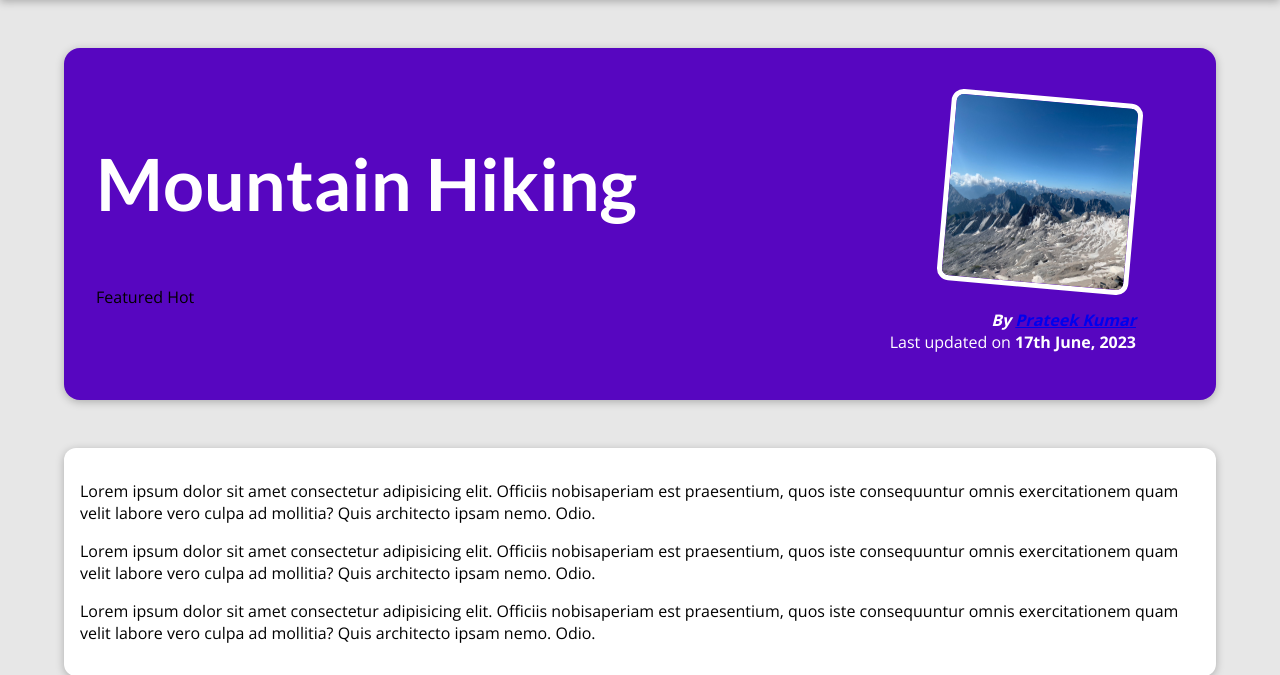
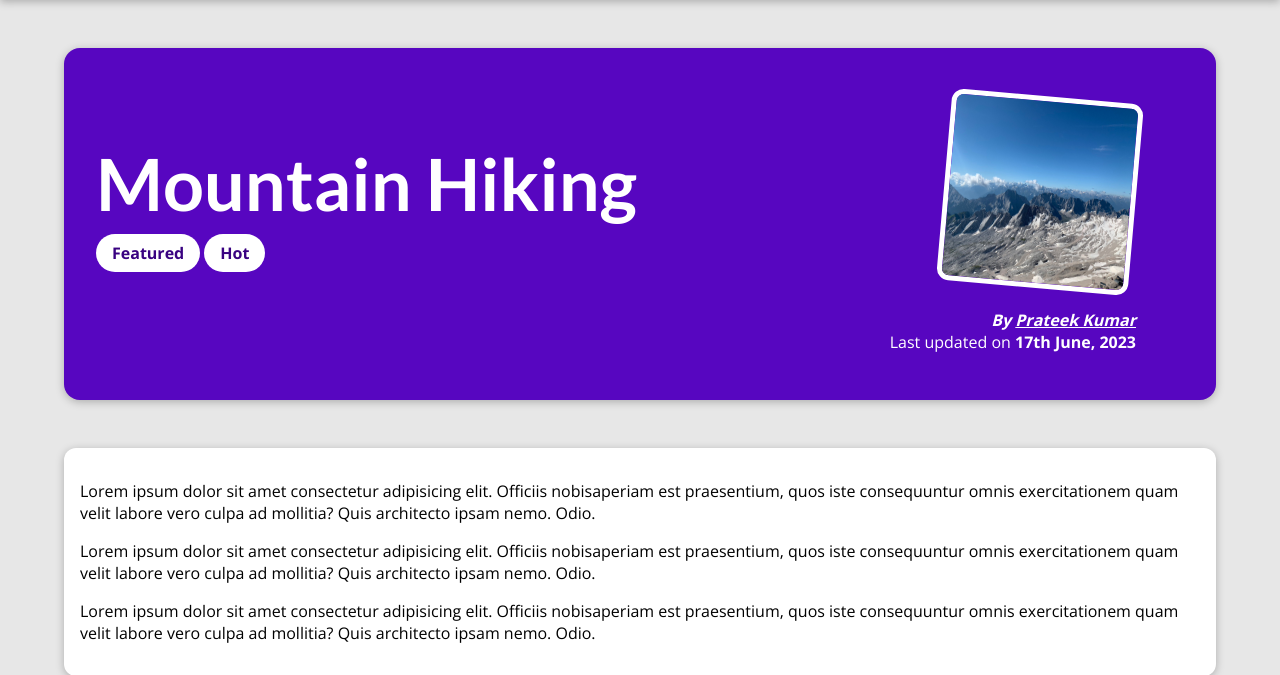
Before and after one commit to prateekkumaroriginal/Web-Development-Django, a Django app: a page that uses AAA_blog/templates/base.html in a window 1280 px wide. Shown: the part 80-755 px from the top of the page. Run offline with Django 4.2, Linux system fonts and the light colour scheme; data comes from the database, SQL or seed files in the repository.

Commit message:
Update post-detail.css

```diff
--- a/AAA_blog/blog/static/blog/post-detail.css
+++ b/AAA_blog/blog/static/blog/post-detail.css
@@ -22,6 +22,7 @@
 #summary h2 {
   color: white;
   font-size: 4.5rem;
+  margin-bottom: 1rem;
 }
 
 #summary article {
@@ -60,3 +61,19 @@
   border-radius: 12px;
   box-shadow: 0 2px 8px rgba(0, 0, 0, 0.25);
 }
+
+a {
+  color: white
+}
+
+a:hover,:active{
+  color: #cf79f1;
+}
+
+.tag{
+  background-color: white;
+  color: #390281;
+  padding: 0.5rem 1rem;
+  border-radius: 20px;
+  font-weight: bold;
+}
```
Lines whose indentation alone changed are shown as unchanged.
